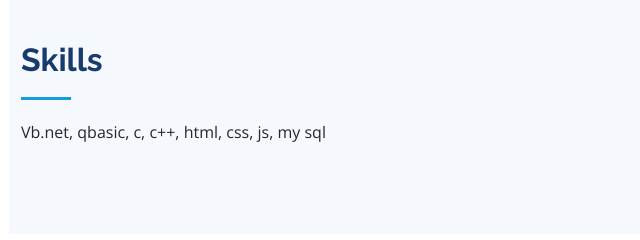
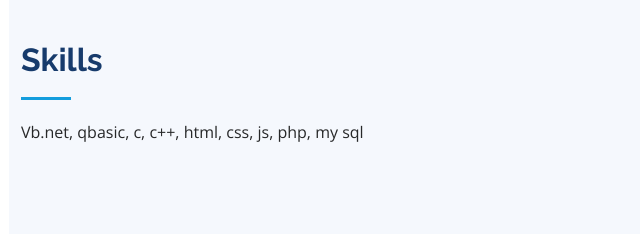
Before and after one commit to Khagendra01/personal_website, a plain HTML site: page index.html in a window 1280 px wide. Shown: the part 1520-1760 px from the top of the page, 291-931 px from the left. Drawn offline with nearby package versions, Linux system fonts and the light colour scheme.

Commit message:
Update index.html

```diff
--- a/index.html
+++ b/index.html
@@ -143,7 +143,7 @@
 
         <div class="section-title">
           <h2>Skills</h2>
-          <p>Vb.net, qbasic, c, c++, html, css, js, my sql</p>
+          <p>Vb.net, qbasic, c, c++, html, css, js, php, my sql</p>
 		  </div>
 
 
```
